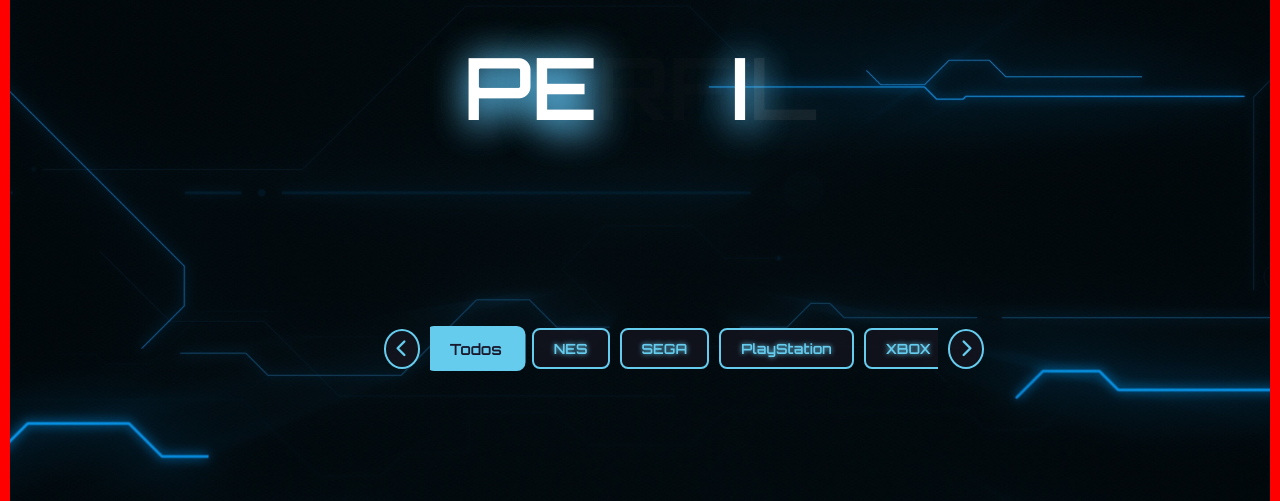
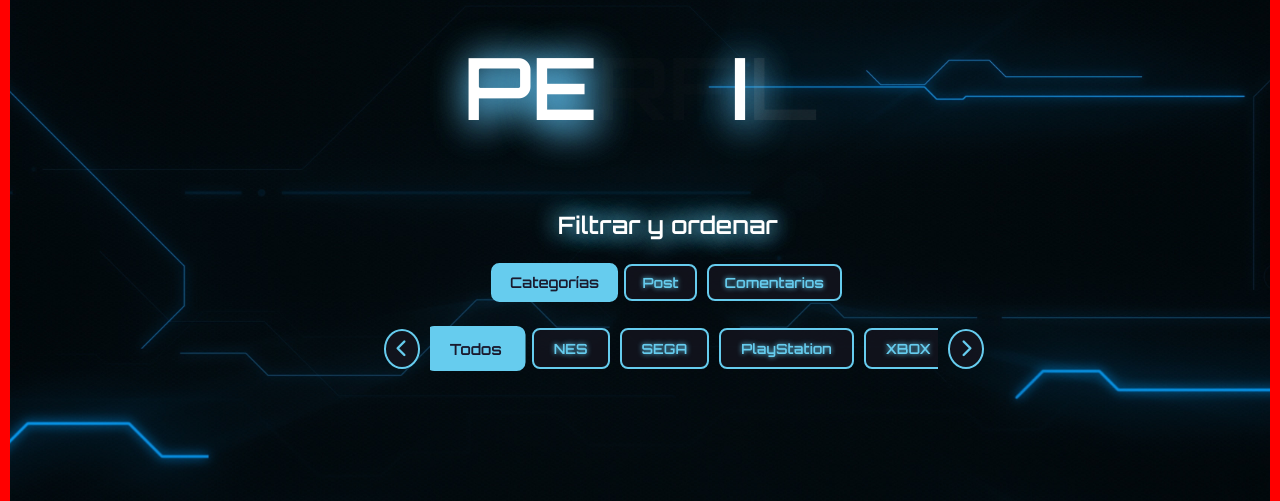
Before and after one commit to GabrielGonzalezBotto/blog_videojuegos_django, a Django app: page /usuarios/perfil/ in a window 1280 px wide. Shown: the part 154-655 px from the top of the page. Run offline with Django 5.2, Linux system fonts and the light colour scheme; the visitor is signed in with stand-in values (Sample User, id 1); some libraries are stand-ins or nearby versions.

Commit message:
agregado de filttro a perfil

```diff
--- a/blog_videojuegos/static/css/style.css
+++ b/blog_videojuegos/static/css/style.css
@@ -1592,6 +1592,8 @@ h1 {
                 0 0 20px #66ccee;
 }
 
+
+
 .nombre-usuario {
    /* position: absolute;
     left: 41%;
--- a/blog_videojuegos/usuarios/templates/usuarios/perfil.html
+++ b/blog_videojuegos/usuarios/templates/usuarios/perfil.html
@@ -16,11 +16,23 @@
 <section class="perfil">
 
     <!-- Carrusel de filtros (Queda intacto para cuando listes los juegos) -->
+    <section class="filtros-container">
+        <h3>Filtrar y ordenar</h3>
+        <!-- Botones de tipo de filtro -->
+        <div class="filtro-tipo-container">
+            <button class="filtro-tipo-btn active" data-tipo="categoria">Categorías</button>
+            <button class="filtro-tipo-btn" data-tipo="fecha">Post</button>
+            <button class="filtro-tipo-btn" data-tipo="comentarios">Comentarios</button>
+        </div>
+    </section>
+
+    <!-- Carrusel de filtros -->
     <div class="carrusel-filtros">
         <button class="carrusel-btn prev-btn" aria-label="Deslizar hacia la izquierda">
             <i class="fas fa-chevron-left"></i>
         </button>
         <div class="carrusel-track">
+        <!-- Grupo de filtros: Categoría -->
             <div class="filtro-grupo categoria active">
                 <button class="filtro-btn active" data-filtro="categoria" data-categoria="all">Todos</button>
                 <button class="filtro-btn" data-filtro="categoria" data-categoria="nes">NES</button>
@@ -29,10 +41,12 @@
                 <button class="filtro-btn" data-filtro="categoria" data-categoria="xbox">XBOX</button>
                 <button class="filtro-btn" data-filtro="categoria" data-categoria="pc">PC</button>
             </div>
+        <!-- Grupo de filtros: Fecha -->
             <div class="filtro-grupo fecha">
                 <button class="filtro-btn" data-filtro="fecha" data-orden="reciente">Post Más recientes</button>
                 <button class="filtro-btn" data-filtro="fecha" data-orden="antiguo">Post Más antiguos</button>
             </div>
+        <!-- Grupo de filtros: Comentarios -->
             <div class="filtro-grupo comentarios">
                 <button class="filtro-btn" data-filtro="comentarios" data-orden="mas">Más comentados</button>
                 <button class="filtro-btn" data-filtro="comentarios" data-orden="menos">Menos comentados</button>
@@ -42,7 +56,7 @@
             <i class="fas fa-chevron-right"></i>
         </button>
     </div>
-
+</div>
 
     <div class="perfil-content">
         <!-- Bloque Principal de Información -->
```
